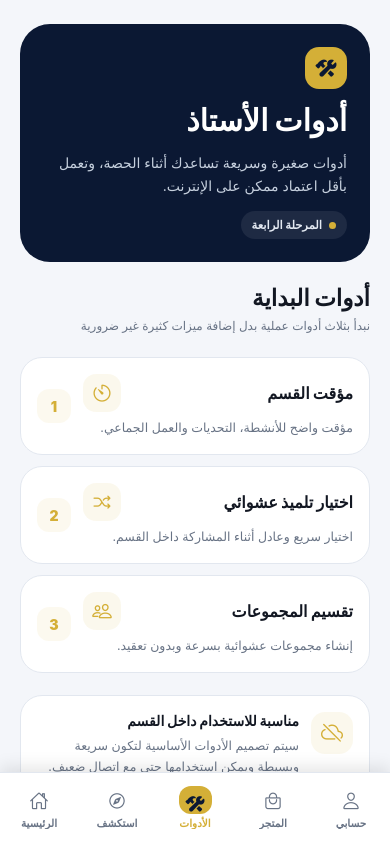
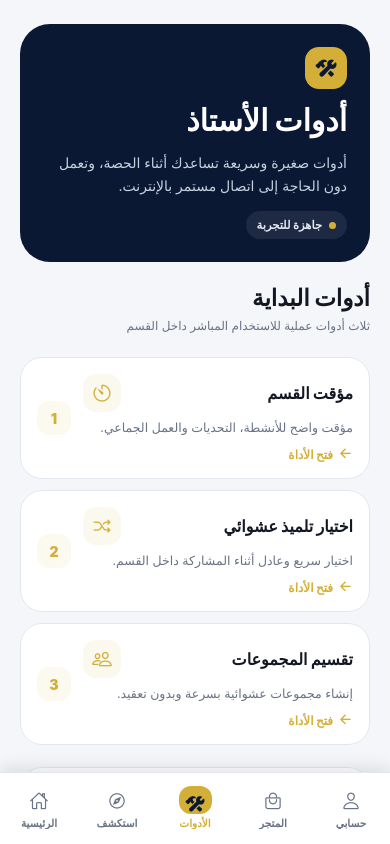
Before and after one commit to salempub1-dotcom/AppAlmiraj, a React Native app: screen /Tools in a window 390 px wide. Built offline with nearby package versions, Linux system fonts and the light colour scheme; no server answers; the database is empty.

Commit message:
feat: make teacher tools interactive

```diff
--- a/src/features/teacher-tools/screens/ToolsScreen.tsx
+++ b/src/features/teacher-tools/screens/ToolsScreen.tsx
@@ -1,15 +1,15 @@
 import { Ionicons } from '@expo/vector-icons';
-import { StyleSheet, Text, View } from 'react-native';
+import { Pressable, StyleSheet, Text, View } from 'react-native';
 import { Screen } from '../../../components/Screen';
 import { useTheme } from '../../../context/ThemeProvider';
 
 const tools = [
-  { icon: 'timer-outline' as const, title: 'مؤقت القسم', text: 'مؤقت واضح للأنشطة، التحديات والعمل الجماعي.' },
-  { icon: 'shuffle-outline' as const, title: 'اختيار تلميذ عشوائي', text: 'اختيار سريع وعادل أثناء المشاركة داخل القسم.' },
-  { icon: 'people-outline' as const, title: 'تقسيم المجموعات', text: 'إنشاء مجموعات عشوائية بسرعة وبدون تعقيد.' }
+  { route: 'ClassTimer', icon: 'timer-outline' as const, title: 'مؤقت القسم', text: 'مؤقت واضح للأنشطة، التحديات والعمل الجماعي.' },
+  { route: 'RandomStudent', icon: 'shuffle-outline' as const, title: 'اختيار تلميذ عشوائي', text: 'اختيار سريع وعادل أثناء المشاركة داخل القسم.' },
+  { route: 'GroupMaker', icon: 'people-outline' as const, title: 'تقسيم المجموعات', text: 'إنشاء مجموعات عشوائية بسرعة وبدون تعقيد.' }
 ];
 
-export function ToolsScreen() {
+export function ToolsScreen({ navigation }: any) {
   const { colors } = useTheme();
 
   return (
@@ -19,21 +19,21 @@ export function ToolsScreen() {
           <Ionicons name="construct" size={21} color="#0B1833" />
         </View>
         <Text style={styles.heroTitle}>أدوات الأستاذ</Text>
-        <Text style={styles.heroBody}>أدوات صغيرة وسريعة تساعدك أثناء الحصة، وتعمل بأقل اعتماد ممكن على الإنترنت.</Text>
+        <Text style={styles.heroBody}>أدوات صغيرة وسريعة تساعدك أثناء الحصة، وتعمل دون الحاجة إلى اتصال مستمر بالإنترنت.</Text>
         <View style={styles.comingBadge}>
           <View style={styles.dot} />
-          <Text style={styles.comingText}>المرحلة الرابعة</Text>
+          <Text style={styles.comingText}>جاهزة للتجربة</Text>
         </View>
       </View>
 
       <View>
         <Text style={[styles.sectionTitle, { color: colors.text }]}>أدوات البداية</Text>
-        <Text style={[styles.sectionCaption, { color: colors.muted }]}>نبدأ بثلاث أدوات عملية بدل إضافة ميزات كثيرة غير ضرورية</Text>
+        <Text style={[styles.sectionCaption, { color: colors.muted }]}>ثلاث أدوات عملية للاستخدام المباشر داخل القسم</Text>
       </View>
 
       <View style={styles.list}>
         {tools.map((tool, index) => (
-          <View key={tool.title} style={[styles.card, { backgroundColor: colors.card, borderColor: colors.border }]}>
+          <Pressable key={tool.title} onPress={() => navigation.navigate(tool.route)} style={[styles.card, { backgroundColor: colors.card, borderColor: colors.border }]}>
             <View style={[styles.numberBadge, { backgroundColor: `${colors.primary}14` }]}>
               <Text style={[styles.number, { color: colors.primary }]}>{index + 1}</Text>
             </View>
@@ -45,8 +45,12 @@ export function ToolsScreen() {
                 </View>
               </View>
               <Text style={[styles.cardText, { color: colors.muted }]}>{tool.text}</Text>
+              <View style={styles.openRow}>
+                <Ionicons name="arrow-back" size={15} color={colors.primary} />
+                <Text style={[styles.openText, { color: colors.primary }]}>فتح الأداة</Text>
+              </View>
             </View>
-          </View>
+          </Pressable>
         ))}
       </View>
 
@@ -56,7 +60,7 @@ export function ToolsScreen() {
         </View>
         <View style={styles.copy}>
           <Text style={[styles.offlineTitle, { color: colors.text }]}>مناسبة للاستخدام داخل القسم</Text>
-          <Text style={[styles.offlineText, { color: colors.muted }]}>سيتم تصميم الأدوات الأساسية لتكون سريعة وبسيطة ويمكن استخدامها حتى مع اتصال ضعيف.</Text>
+          <Text style={[styles.offlineText, { color: colors.muted }]}>الأدوات الثلاث تعمل محليًا داخل التطبيق ولا تحتاج إلى قاعدة البيانات أثناء الاستخدام.</Text>
         </View>
       </View>
     </Screen>
@@ -83,6 +87,8 @@ const styles = StyleSheet.create({
   icon: { width: 38, height: 38, borderRadius: 13, alignItems: 'center', justifyContent: 'center' },
   cardTitle: { flex: 1, fontSize: 16, fontWeight: '900', textAlign: 'right' },
   cardText: { fontSize: 12.5, lineHeight: 20, textAlign: 'right', writingDirection: 'rtl' },
+  openRow: { flexDirection: 'row-reverse', alignItems: 'center', gap: 5, marginTop: 2 },
+  openText: { fontSize: 12, fontWeight: '900' },
   offlineCard: { borderWidth: 1, borderRadius: 22, padding: 16, flexDirection: 'row-reverse', alignItems: 'flex-start', gap: 12 },
   offlineIcon: { width: 42, height: 42, borderRadius: 14, alignItems: 'center', justifyContent: 'center' },
   offlineTitle: { textAlign: 'right', fontWeight: '900' },
```
